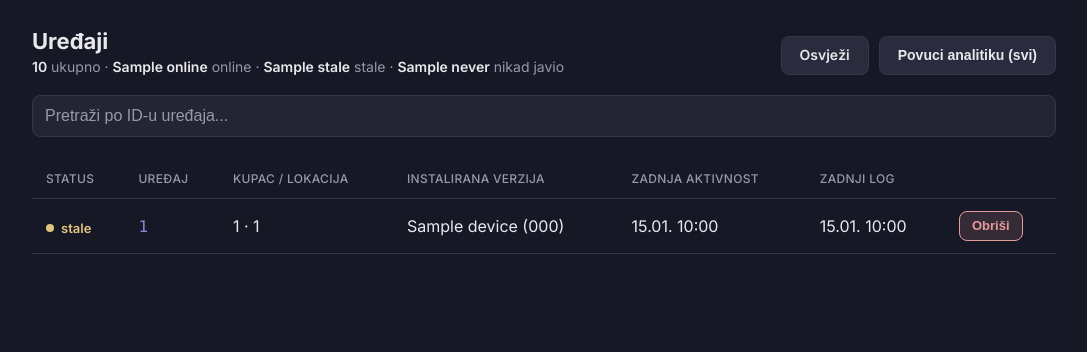
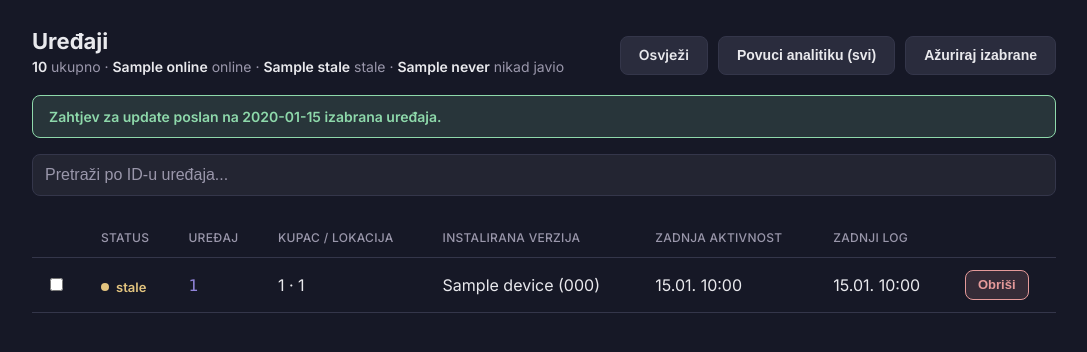
Before and after one commit to eightman0/karika-kmm, a FastAPI app: template admin-dashboard/app/templates/devices.html in a window 1280 px wide. Shown: the top 352 px of the page, without its empty margins (96-1183 px from the left). Run offline with FastAPI, Linux system fonts and the light colour scheme; the template is opened without the code that fills it: most values are stand-ins (such as "Sample title", 1, 10 or a date in 2020).

Commit message:
Target update pushes at chosen devices instead of the whole fleet
Publishing a new salesrep version no longer broadcasts an immediate FCM
nudge to every device. Instead, the devices list has a checkbox per row
plus an update-selected bulk action, and each device detail page has its
own update-now button - both send the version_check command to just that
device own FCM topic (device_id), which already exists for this purpose.
Devices still pick up new versions on their normal periodic poll either
way.

```diff
--- a/admin-dashboard/app/main.py
+++ b/admin-dashboard/app/main.py
@@ -63,7 +63,12 @@ def logout(request: Request):
 
 
 @app.get("/devices", dependencies=[require_login])
-def devices_page(request: Request, q: str = "", analytics_sent: str | None = None):
+def devices_page(
+    request: Request,
+    q: str = "",
+    analytics_sent: str | None = None,
+    update_sent: str | None = None,
+):
     all_devices = devices.list_devices()
     filtered = devices.filter_devices(all_devices, q)
     latest_salesrep_code = version_config.get_kiosk_version()["version_code"]
@@ -77,6 +82,7 @@ def devices_page(request: Request, q: str = "", analytics_sent: str | None = Non
             "latest_salesrep_code": latest_salesrep_code,
             "active_page": "devices",
             "analytics_sent": bool(analytics_sent),
+            "update_sent": update_sent,
         },
     )
 
@@ -85,6 +91,14 @@ def devices_page(request: Request, q: str = "", analytics_sent: str | None = Non
 def request_analytics_all():
     devices.request_analytics_all()
     return RedirectResponse("/devices?analytics_sent=1", status_code=303)
+
+
+@app.post("/devices/update-selected", dependencies=[require_login])
+def update_selected_devices(device_ids: list[str] = Form(default=[])):
+    if not device_ids:
+        return RedirectResponse("/devices", status_code=303)
+    devices.request_update_check_bulk(device_ids)
+    return RedirectResponse(f"/devices?update_sent={len(device_ids)}", status_code=303)
 
 
 @app.get("/devices/{device_id}", dependencies=[require_login])
@@ -110,6 +124,7 @@ def device_detail_page(
             "cmd_error": cmd_error,
             "cmd_sent": cmd_sent,
             "command_log": devices.command_log(device_id),
+            "latest_salesrep_code": version_config.get_kiosk_version()["version_code"],
         },
     )
 
@@ -133,6 +148,15 @@ def factory_reset_device(device_id: str):
     except Exception as e:
         return RedirectResponse(f"/devices/{device_id}?reset_error={quote(str(e))}", status_code=303)
     return RedirectResponse(f"/devices/{device_id}?reset_sent=1", status_code=303)
+
+
+@app.post("/devices/{device_id}/update", dependencies=[require_login])
+def update_device(device_id: str):
+    try:
+        devices.request_update_check(device_id)
+    except Exception as e:
+        return RedirectResponse(f"/devices/{device_id}?cmd_error={quote(str(e))}", status_code=303)
+    return RedirectResponse(f"/devices/{device_id}?cmd_sent=update", status_code=303)
 
 
 @app.post("/devices/{device_id}/reboot", dependencies=[require_login])
--- a/admin-dashboard/app/templates/devices.html
+++ b/admin-dashboard/app/templates/devices.html
@@ -16,10 +16,14 @@
     <form method="post" action="/devices/analytics-request">
       <button type="submit" class="btn btn-secondary">Povuci analitiku (svi)</button>
     </form>
+    <form method="post" action="/devices/update-selected" id="update-selected-form">
+      <button type="submit" class="btn btn-secondary">Ažuriraj izabrane</button>
+    </form>
   </div>
 </div>
 
 {% if analytics_sent %}<div class="banner-success">Zahtjev za analitiku poslan svim uređajima - stiže čim se uređaj javi.</div>{% endif %}
+{% if update_sent %}<div class="banner-success">Zahtjev za update poslan na {{ update_sent }} izabrana uređaja.</div>{% endif %}
 
 <form method="get" action="/devices" class="toolbar">
   <input class="search-input" type="text" name="q" value="{{ q }}" placeholder="Pretraži po ID-u uređaja...">
@@ -30,6 +34,7 @@
 <table class="devices-table">
   <thead>
     <tr>
+      <th></th>
       <th>Status</th>
       <th>Uređaj</th>
       <th>Kupac / lokacija</th>
@@ -42,6 +47,9 @@
   <tbody>
     {% for d in devices %}
     <tr>
+      <td data-label="">
+        <input type="checkbox" name="device_ids" value="{{ d.id }}" form="update-selected-form">
+      </td>
       <td data-label="Status">
         <span class="status status-{{ d.status }}"><span class="status-dot"></span>{{ {"online": "online", "stale": "stale", "never": "nikad"}[d.status] }}</span>
       </td>
```
Also changed, not shown: admin-dashboard/app/devices.py (+12 -0 lines), admin-dashboard/app/push.py (+7 -5 lines), admin-dashboard/app/templates/device_detail.html (+8 -1 lines), admin-dashboard/app/version_config.py (+3 -4 lines), admin-dashboard/README.md.
